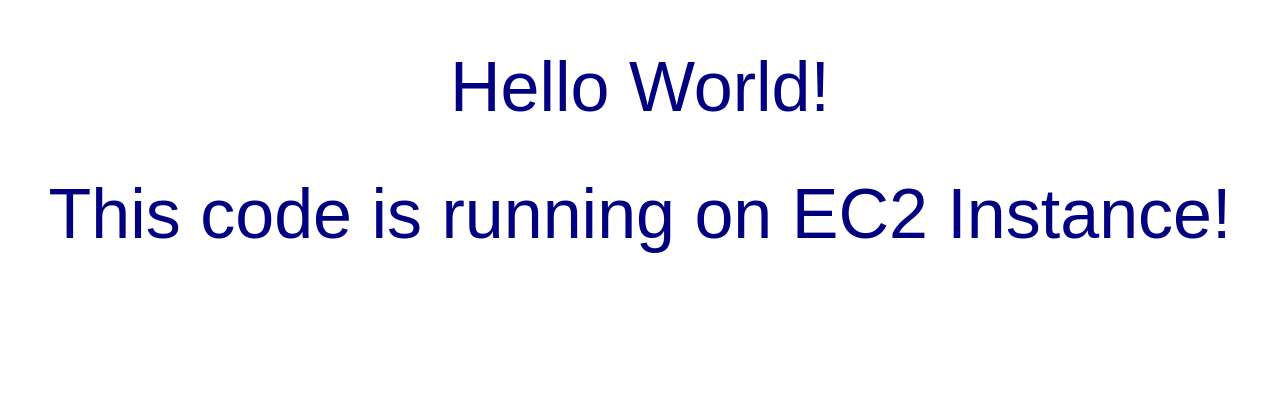
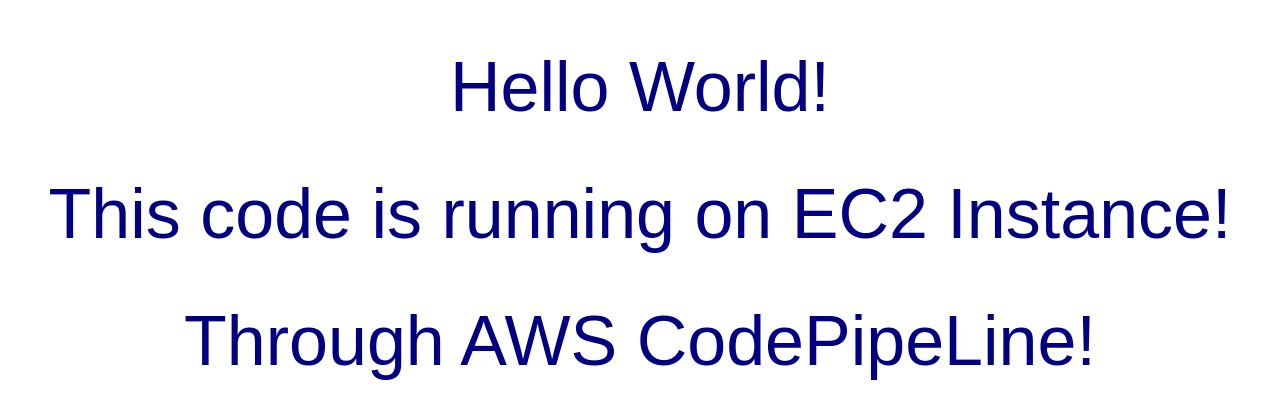
Before and after one commit to rishabhpundir/TestDeploy, a plain HTML site: page index.html in a window 1280 px wide. Drawn offline with Linux system fonts and the light colour scheme.

Commit message:
3rd Commit

```diff
--- a/index.html
+++ b/index.html
@@ -24,6 +24,7 @@
   <div align="center">
     <h1>Hello World!</h1>
     <h1>This code is running on EC2 Instance!</h1>
+    <h1>Through AWS CodePipeLine!</h1>
   </div>
 </body>
 
```
